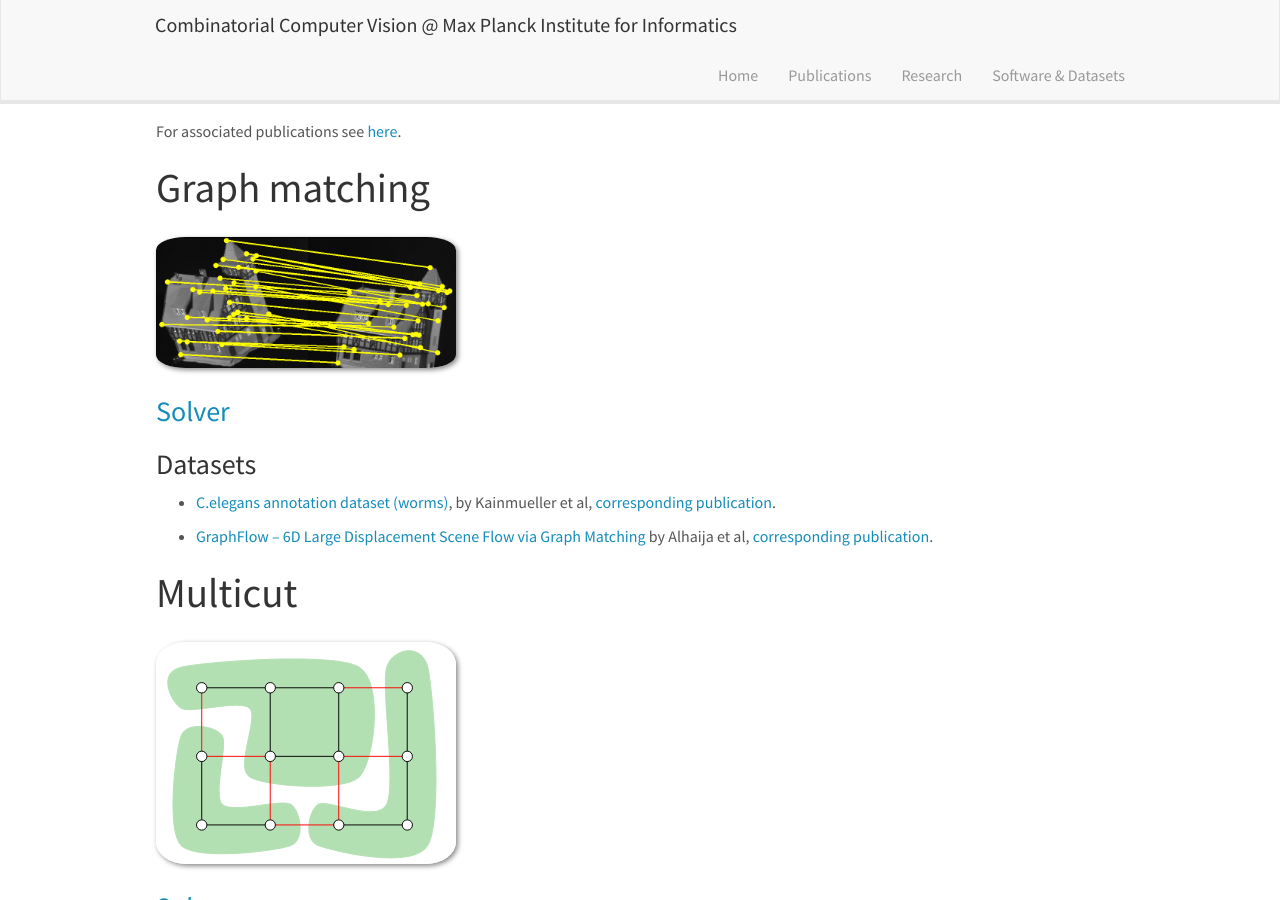
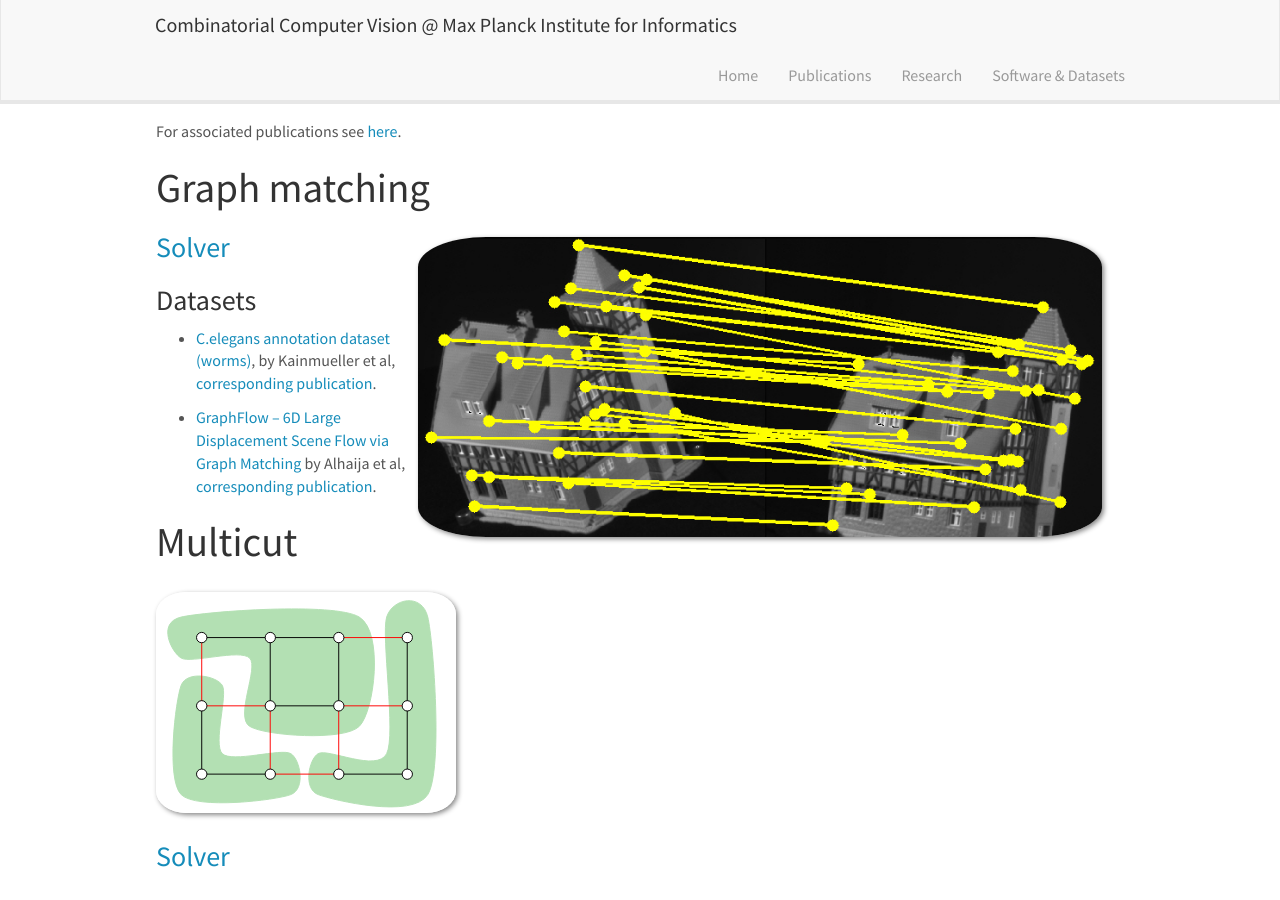
Before and after one commit to pawelswoboda/pawelswoboda.github.io, a Jekyll site: the page built from _pages/softwars_datasets.md, in a window 1280 px wide and 900 px high. Built offline with Jekyll 4.4.1, drawn with Linux system fonts in a browser that asks for light colours; nearby versions of some CDN libraries.

Commit message:
image alignment.

```diff
--- a/_pages/softwars_datasets.md
+++ b/_pages/softwars_datasets.md
@@ -9,7 +9,7 @@ permalink: /software_datasets/
 For associated publications see [here](../publications).
 
 # Graph matching
-![]({{ site.url }}{{ site.baseurl }}/pictures/house_graph_matching.jpg){: align=right, style="width: 300px; border: 10px"}
+![]({{ site.url }}{{ site.baseurl }}/pictures/house_graph_matching.jpg){: align="right" height="300px" border="10px"}
 
 ### [Solver](https://github.com/pawelswoboda/LP_MP-QAP)
 
```
